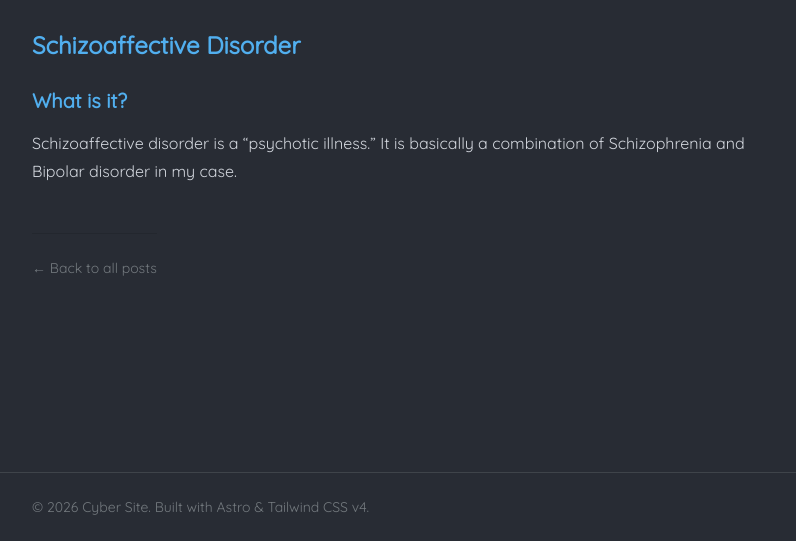
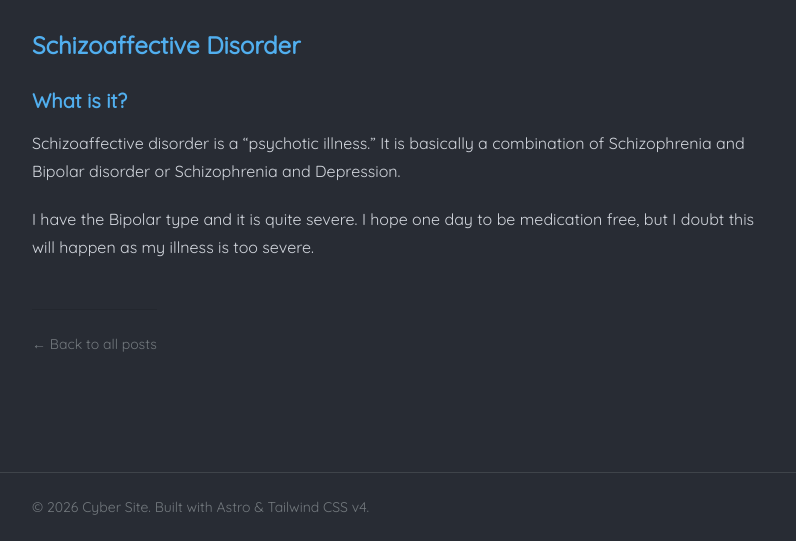
Before and after one commit to ddavejjackson/my-astro-site, an Astro site: page /blog/mental-health-1 in a window 1280 px wide. Shown: the part 259-800 px from the top of the page, without its empty margins (240-1036 px from the left). Built offline with nearby package versions, Linux system fonts and the light colour scheme; Astro itself is replaced by a stand-in of ours.

Commit message:
11th commit - update a post

```diff
--- a/src/content/blog/mental-health-1.md
+++ b/src/content/blog/mental-health-1.md
@@ -7,4 +7,6 @@ category: "Mental Health"
 ---
 ## Schizoaffective Disorder
 ### What is it?
-Schizoaffective disorder is a "psychotic illness." It is basically a combination of Schizophrenia and Bipolar disorder in my case.
+Schizoaffective disorder is a "psychotic illness." It is basically a combination of Schizophrenia and Bipolar disorder or Schizophrenia and Depression.
+
+I have the Bipolar type and it is quite severe. I hope one day to be medication free, but I doubt this will happen as my illness is too severe.
```
